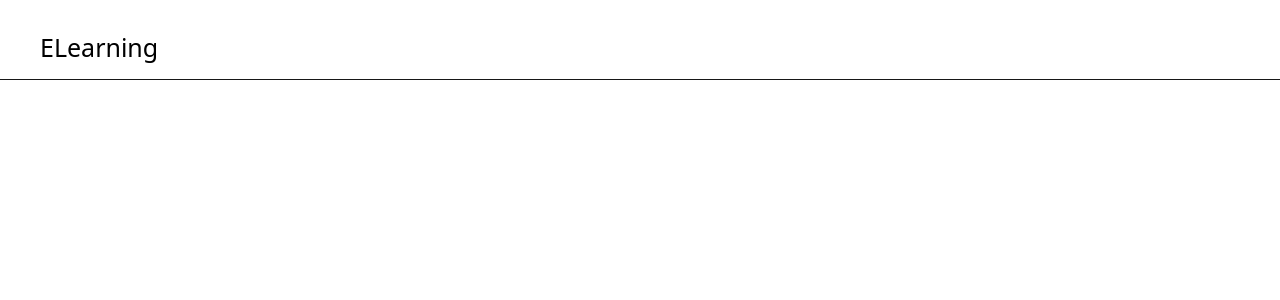
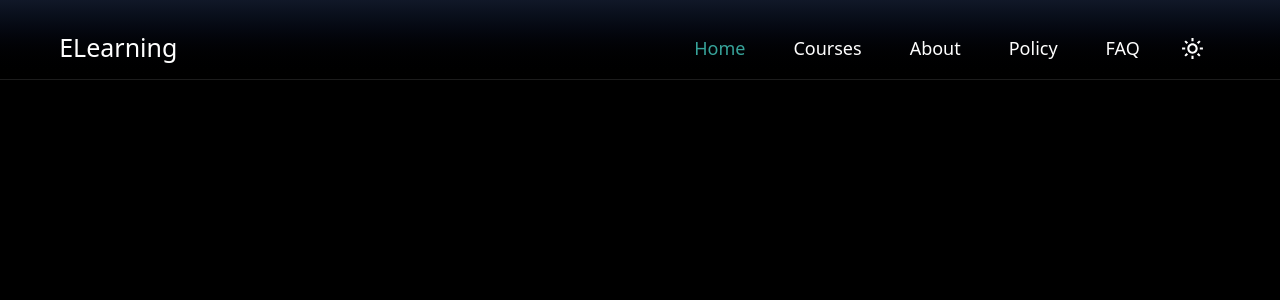
Before and after one commit to GhayyasAhmed/learning-management-system, a Next.js app in the folder client/: page / in a window 1280 px wide. Shown: the top 300 px of the page. Built offline with nearby package versions, Linux system fonts and the light colour scheme.

Commit message:
feat: theme switcher

```diff
--- a/client/app/components/Header.tsx
+++ b/client/app/components/Header.tsx
@@ -2,13 +2,14 @@
 import Link from "next/link";
 import { useState } from "react";
 import NavItems from "../utils/NavItems";
+import ThemeSwitcher from "../utils/ThemeSwitcher";
 
 type Props = {
   open: boolean;
   setOpen: (open: boolean) => void;
   activeItem: number;
-//   route: string;
-//   setRoute: (route: string) => void;
+  //   route: string;
+  //   setRoute: (route: string) => void;
 };
 
 const Header = ({ activeItem, open, setOpen }: Props) => {
@@ -26,7 +27,11 @@ const Header = ({ activeItem, open, setOpen }: Props) => {
   return (
     <div className="w-full relative">
       <div
-        className={`${active ? "dark:bg-opacity-50 dark:bg-linear-to-b dark:from-gray-900 dark:to-black fixed top-0 left-0 w-full h-20 z-80 border-b dark:border-[#ffffff1c] shadow-xl transition duration-500" : "w-full border-b dark:border-[ffffff1c] h-20 z-80 dark:shadow"}`}
+        className={`${
+          active
+            ? "fixed top-0 left-0 w-full h-20 z-80 bg-white border-b border-gray-200 shadow-xl transition duration-500 dark:bg-opacity-50 dark:bg-linear-to-b dark:from-gray-900 dark:to-black dark:border-gray-700"
+            : "w-full h-20 z-80 bg-white border-b border-gray-200 dark:bg-transparent dark:border-[#ffffff1c] dark:shadow"
+        }`}
       >
         <div className="w-[95%] 800px:w-[92%] m-auto py-2 h-full">
           <div className="w-full h-20 flex items-center justify-between p-2">
@@ -39,7 +44,8 @@ const Header = ({ activeItem, open, setOpen }: Props) => {
               </Link>
             </div>
             <div className="flex items-center">
-                <NavItems activeItem={activeItem} isMobile={false} />
+              <NavItems activeItem={activeItem} isMobile={false} />
+              <ThemeSwitcher />
             </div>
           </div>
         </div>
--- a/client/app/globals.css
+++ b/client/app/globals.css
@@ -1,4 +1,5 @@
 @import "tailwindcss";
+@config "../tailwind.config.ts";
 
 :root {
   --background: #ffffff;
@@ -7,10 +8,10 @@
 
 
 /* When next-themes toggles dark (adds .dark on <html>), these will apply */
-/* .dark {
+.dark {
   --background: #000000;
   --foreground: #ffffff;
-} */
+}
 
 html,
 body {
--- a/client/app/layout.tsx
+++ b/client/app/layout.tsx
@@ -3,18 +3,16 @@ import { Josefin_Sans, Poppins } from "next/font/google";
 import { ThemeProvider } from "@/app/utils/theme-provide";
 import "./globals.css";
 
-
-
 const poppinsSans = Poppins({
   variable: "--font-poppins-sans",
   subsets: ["latin"],
-  weight: ["400", "500", "600", "700"]
+  weight: ["400", "500", "600", "700"],
 });
 
 const josefinSans = Josefin_Sans({
   variable: "--font-josefin-sans",
   subsets: ["latin"],
-  weight: ["400", "500", "600", "700"]
+  weight: ["400", "500", "600", "700"],
 });
 
 // const geistSans = Geist({
@@ -29,7 +27,8 @@ const josefinSans = Josefin_Sans({
 
 export const metadata: Metadata = {
   title: "ELearing",
-  description: "ELearing is a platform for students to learn and get help from teachers",
+  description:
+    "ELearing is a platform for students to learn and get help from teachers",
   keywords: ["Programming", "MERN", "Redux", "Machine Learning"],
 };
 export default function RootLayout({
@@ -40,11 +39,14 @@ export default function RootLayout({
   return (
     <html
       lang="en"
-      className={`${poppinsSans.variable} ${josefinSans.variable} `}
+      // className={`${poppinsSans.variable} ${josefinSans.variable} `}
+      suppressHydrationWarning
       // h-full antialiased
     >
-      <body className="min-h-full flex flex-col bg-white! bg-no-repeat dark:bg-linear-to-b dark:from-gray-900 dark:to-black duration-300">
-        <ThemeProvider attribute="class" defaultTheme="system" enableSystem>
+      <body
+        className={`${poppinsSans.variable} ${josefinSans.variable} bg-white! dark:bg-linear-to-b dark:from-gray-900 dark:to-black duration-300 bg-no-repeat`}
+      >
+        <ThemeProvider attribute="class" defaultTheme="dark" enableSystem={false}>
           {children}
         </ThemeProvider>
       </body>
--- a/client/app/utils/NavItems.tsx
+++ b/client/app/utils/NavItems.tsx
@@ -1,4 +1,5 @@
 import Link from "next/link";
+import { FC } from "react";
 
 export const navItemsData = [
   {
@@ -28,7 +29,7 @@ type Props = {
   isMobile: boolean;
 };
 
-const NavItems = ({ activeItem, isMobile } :Props) => {
+const NavItems = ({ activeItem, isMobile }: Props) => {
   return (
     <>
       {/* Desktop Navigation */}
--- /dev/null
+++ b/client/app/utils/ThemeSwitcher.tsx
@@ -0,0 +1,43 @@
+"use client";
+
+import { useTheme } from "next-themes";
+import { useSyncExternalStore } from "react";
+import { BiMoon, BiSun } from "react-icons/bi";
+
+// Helper to detect if running in browser
+const subscribe = () => () => {};
+const getSnapshot = () => true;
+const getServerSnapshot = () => false;
+
+const ThemeSwitcher = () => {
+  const isMounted = useSyncExternalStore(
+    subscribe,
+    getSnapshot,
+    getServerSnapshot
+  );
+  const { theme, setTheme } = useTheme();
+
+  if (!isMounted) return null;
+
+  return (
+    <div className="flex items-center justify-center mx-4">
+      {theme === "light" ? (
+        <BiMoon
+          className="cursor-pointer"
+          fill="black"
+          size={25}
+          onClick={() => setTheme("dark")}
+        />
+      ) : (
+        <BiSun
+          className="cursor-pointer"
+          fill="white"
+          size={25}
+          onClick={() => setTheme("light")}
+        />
+      )}
+    </div>
+  );
+};
+
+export default ThemeSwitcher
--- a/client/package.json
+++ b/client/package.json
@@ -2,6 +2,7 @@
   "name": "client",
   "version": "0.1.0",
   "private": true,
+  "type": "module",
   "scripts": {
     "dev": "next dev",
     "build": "next build",
@@ -12,7 +13,8 @@
     "next": "16.2.11",
     "next-themes": "^0.4.6",
     "react": "19.2.4",
-    "react-dom": "19.2.4"
+    "react-dom": "19.2.4",
+    "react-icons": "^5.7.0"
   },
   "devDependencies": {
     "@tailwindcss/postcss": "^4",
--- a/client/tailwind.config.ts
+++ b/client/tailwind.config.ts
@@ -1,30 +1,34 @@
-import type { Config } from 'tailwindcss';
+import type { Config } from "tailwindcss";
 
 const config: Config = {
   content: [
-    './pages/**/*.{js,ts,jsx,tsx,mdx}',
-    './components/**/*.{js,ts,jsx,tsx,mdx}',
-    './app/**/*.{js,ts,jsx,tsx,mdx}',
+    "./pages/**/*.{js,ts,jsx,tsx,mdx}",
+    "./components/**/*.{js,ts,jsx,tsx,mdx}",
+    "./app/**/*.{js,ts,jsx,tsx,mdx}",
   ],
+
+  darkMode: "class",
+
   theme: {
     extend: {
       fontFamily: {
-        Poppins: ["var(--font-poppins-sans)"],
-        Josefin: ["var(--font-josefin-sans)"],
+        Poppins: ["var(--font-Poppins)"],
+        Josefin: ["var(--font-Josefin)"],
+        Cursive: ["var(--font-Cursive)"],
       },
       backgroundImage: {
-        'gradient-radial': 'radial-gradient(var(--tw-gradient-stops))',
-        'gradient-conic':
-          'conic-gradient(from 180deg at 50% 50%, var(--tw-gradient-stops))',
+        "gradient-radial": "radial-gradient(var(--tw-gradient-stops))",
+        "gradient-conic":
+          "conic-gradient(from 180deg at 50% 50%, var(--tw-gradient-stops))",
       },
       screens: {
+        "400px": "400px",
+        "800px": "800px",
         "1000px": "1000px",
         "1100px": "1100px",
         "1200px": "1200px",
         "1300px": "1300px",
         "1500px": "1500px",
-        "800px": "800px",
-        "400px": "400px",
       },
     },
   },
```
Also changed, not shown: 1 other file (tests, documents, lock files or other folders).
